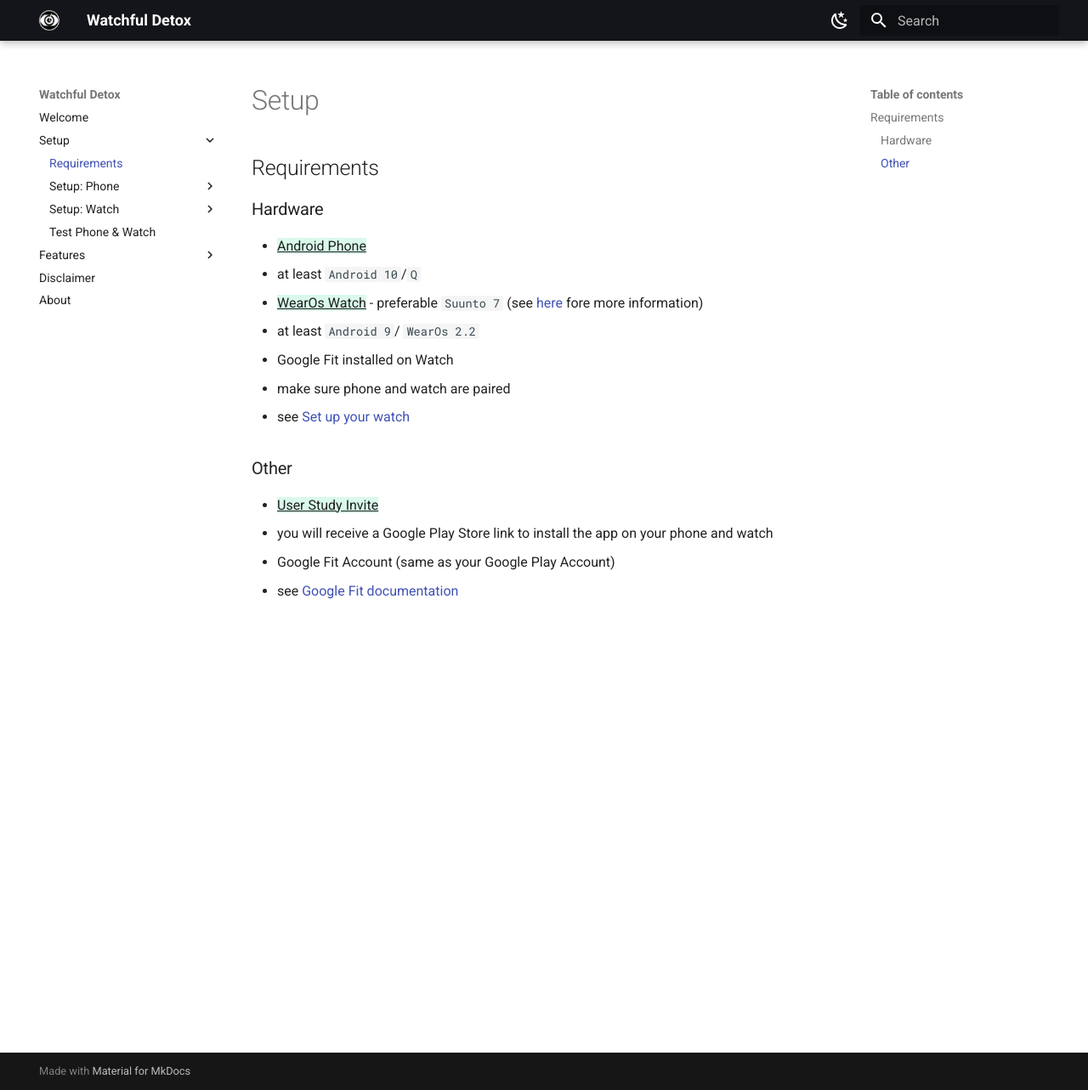
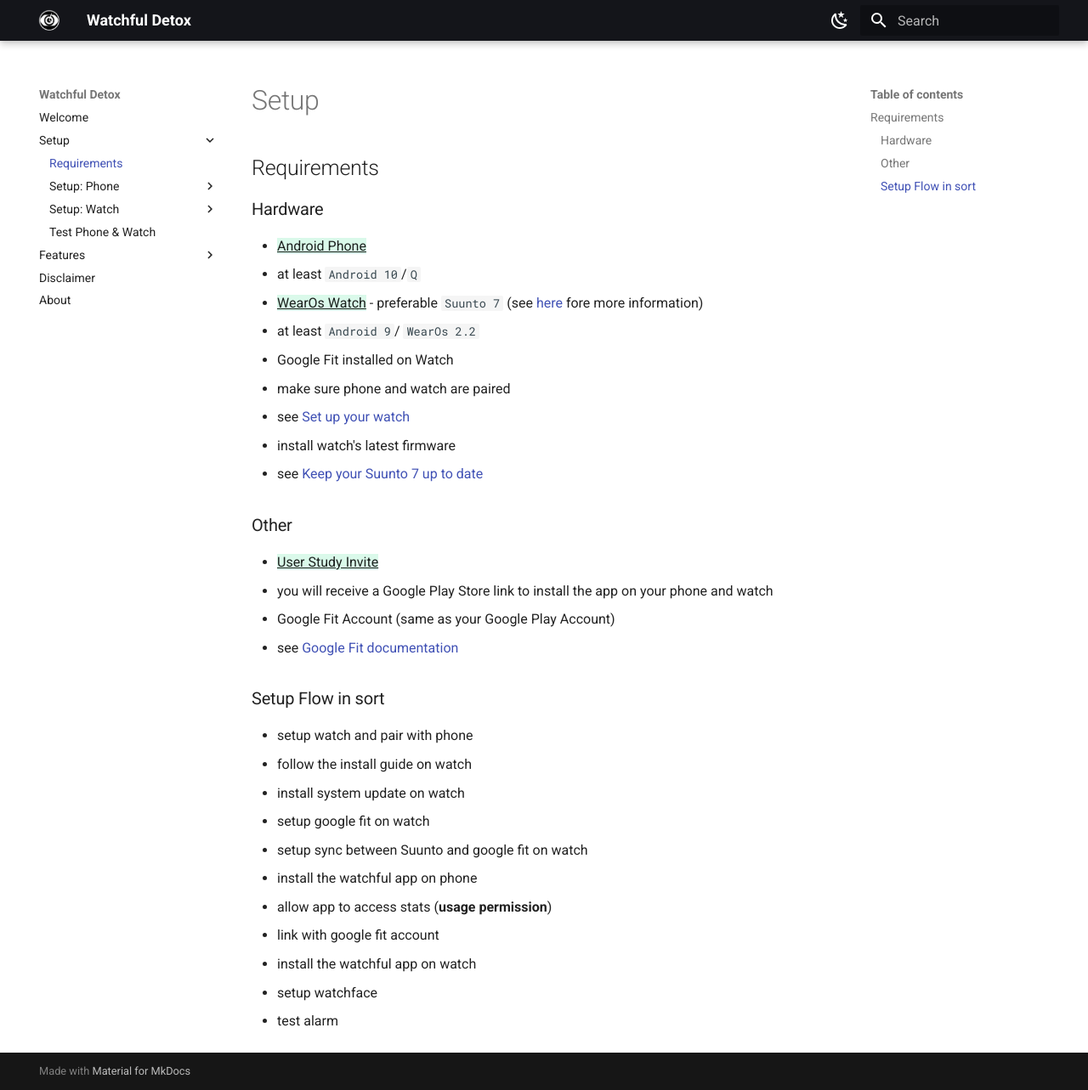
Before and after one commit to thornwishstalon/watchful-detox-pages, an MkDocs documentation site: the page built from pages/docs/01_setup/setup.md, in a window 1280 px wide and 1283 px high. Shown: the whole window at 85% size. Built offline with MkDocs 1.6.1 and Material for MkDocs 9.7.7, drawn with Linux system fonts in a browser that asks for light colours.

Commit message:
update content: - add setup steps

```diff
--- a/pages/docs/01_setup/setup.md
+++ b/pages/docs/01_setup/setup.md
@@ -15,6 +15,8 @@ title: Setup
   - Google Fit installed on Watch
 - make sure phone and watch are paired
   - see [Set up your watch](https://support.google.com/wearos/answer/6056630?hl=en&co=GENIE.Platform%3DAndroid)
+- install watch's latest firmware
+  - see [Keep your Suunto 7 up to date](https://www.suunto.com/en-gb/Support/Product-support/suunto_7/suunto_7/get-started/keep-your-suunto-7-up-to-date/)
 
 ### Other
 
@@ -22,3 +24,17 @@ title: Setup
   - you will receive a Google Play Store link to install the app on your phone and watch
 - Google Fit Account (same as your Google Play Account)
   - see [Google Fit documentation](https://www.google.com/fit/)
+
+### Setup Flow in sort
+
+- setup watch and pair with phone
+  - follow the install guide on watch
+  - install system update on watch
+  - setup google fit on watch
+  - setup sync between Suunto and google fit on watch
+- install the watchful app on phone
+  - allow app to access stats (**usage permission**)
+  - link with google fit account
+- install the watchful app on watch
+  - setup watchface
+  - test alarm
```
Also changed, not shown: pages/docs/02_features/data_export.md (+1 -1 lines), pages/docs/02_features/usage_alarms.md (+1 -1 lines), pages/docs/02_features/usage_and_health.md (+1 -1 lines).
